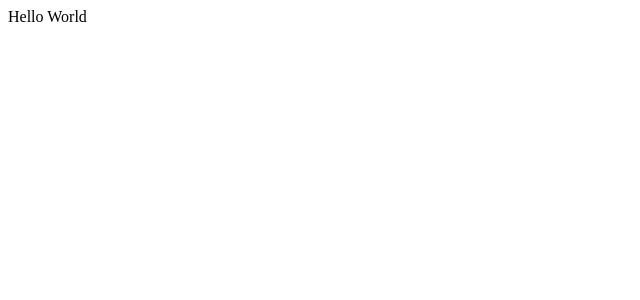
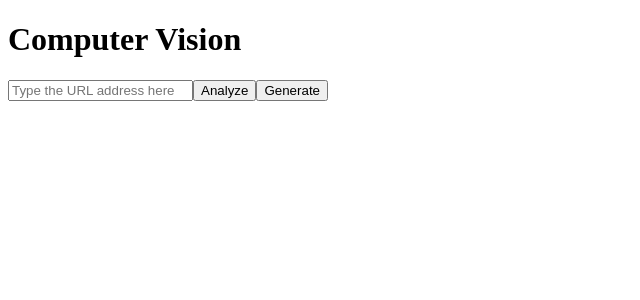
Before and after one commit to S3B45-S3B45/analyze-and-generate-images-with-Azure-AI, a React (Create React App) app: page / in a window 1280 px wide. Shown: the top 300 px of the page, without its empty margins (0-640 px from the left). Built offline with nearby package versions, Linux system fonts and the light colour scheme; the HTML template or start-up script is replaced by a standard one.

Commit message:
Add computer vision functionality to App component

```diff
--- a/src/App.js
+++ b/src/App.js
@@ -1,8 +1,21 @@
-import React from 'react';
+import React, { useState } from 'react';
 
 function App() {
-  const value = 'World';
-  return <div>Hello {value}</div>;
+  const [url, setUrl] = useState('');
+
+  return (
+    <div>
+      <h1>Computer Vision</h1>
+      <input
+        type="text"
+        value={url}
+        onChange={(e) => setUrl(e.target.value)}
+        placeholder="Type the URL address here"
+      />
+      <button>Analyze</button>
+      <button>Generate</button>
+    </div>
+  );
 }
 
 export default App;
```
